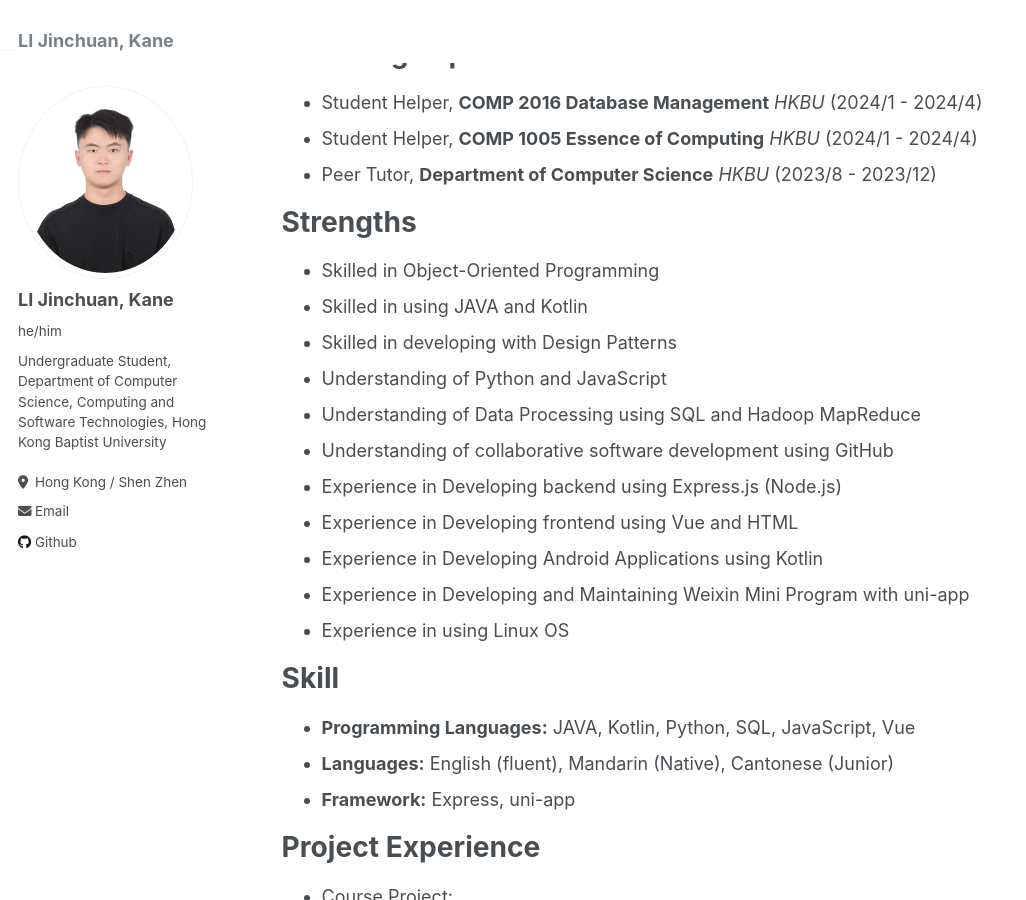
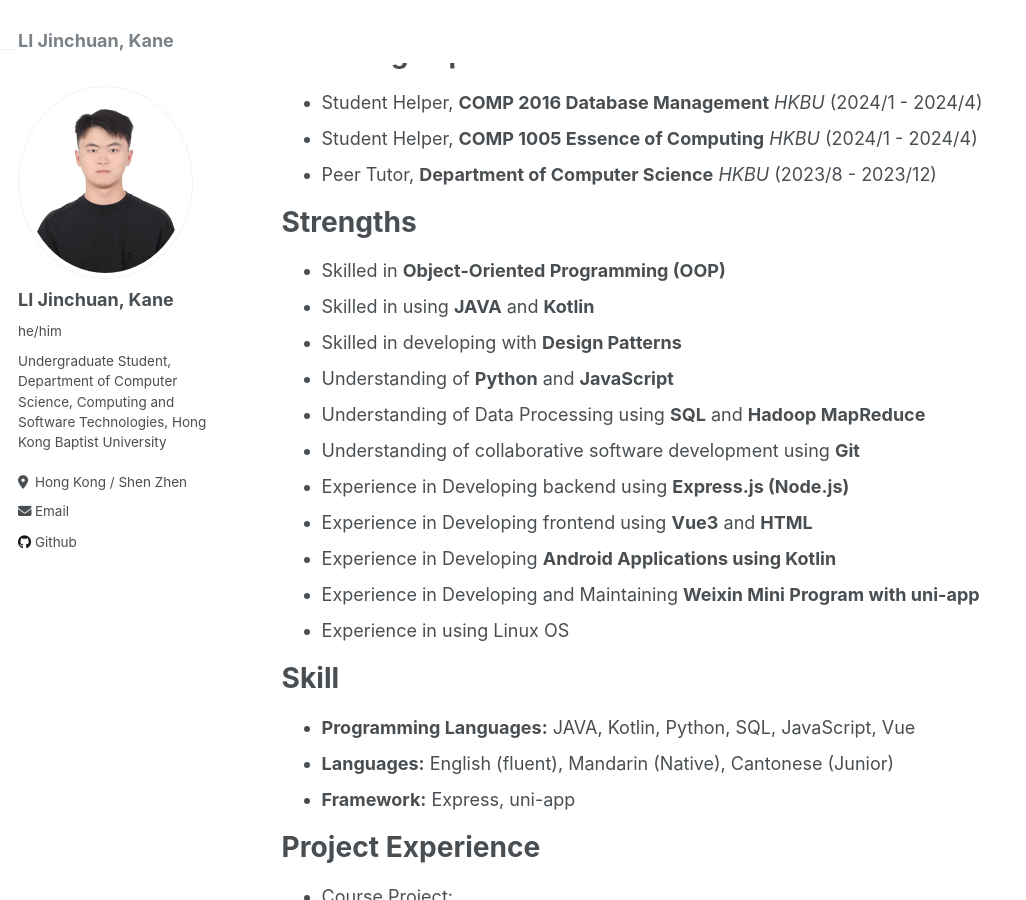
Before and after one commit to Kane-LI-0114/Kane-LI-0114.github.io, a Jekyll site: the page built from _pages/about.md, in a window 1280 px wide and 900 px high, scrolled down 913 px. Shown: the whole window, without its empty margins (0-1026 px from the left). Built offline with Jekyll 4.4.1, drawn with Linux system fonts in a browser that asks for light colours.

Commit message:
Added emphatic text

```diff
--- a/_pages/about.md
+++ b/_pages/about.md
@@ -41,16 +41,16 @@ Teaching Experience
 
 Strengths
 ======
-* Skilled in Object-Oriented Programming
-* Skilled in using JAVA and Kotlin
-* Skilled in developing with Design Patterns
-* Understanding of Python and JavaScript
-* Understanding of Data Processing using SQL and Hadoop MapReduce
-* Understanding of collaborative software development using GitHub
-* Experience in Developing backend using Express.js (Node.js)
-* Experience in Developing frontend using Vue and HTML
-* Experience in Developing Android Applications using Kotlin
-* Experience in Developing and Maintaining Weixin Mini Program with uni-app
+* Skilled in **Object-Oriented Programming (OOP)**
+* Skilled in using **JAVA** and **Kotlin**
+* Skilled in developing with **Design Patterns**
+* Understanding of **Python** and **JavaScript**
+* Understanding of Data Processing using **SQL** and **Hadoop MapReduce**
+* Understanding of collaborative software development using **Git**
+* Experience in Developing backend using **Express.js (Node.js)**
+* Experience in Developing frontend using **Vue3** and **HTML**
+* Experience in Developing **Android Applications using Kotlin**
+* Experience in Developing and Maintaining **Weixin Mini Program with uni-app**
 * Experience in using Linux OS
 
 Skill
```
